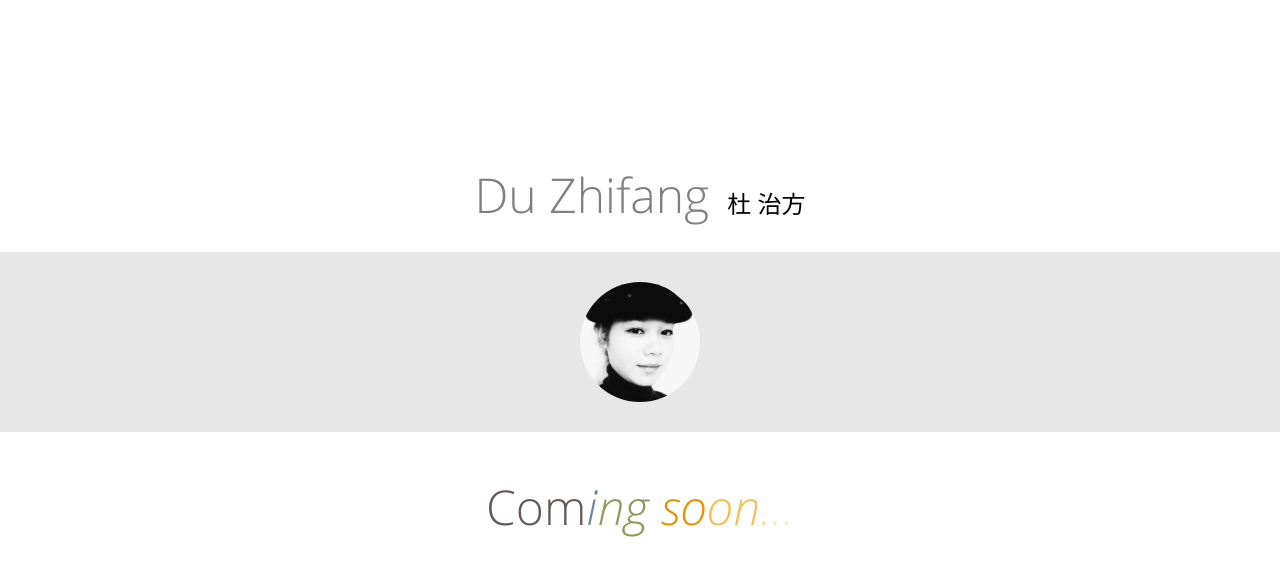
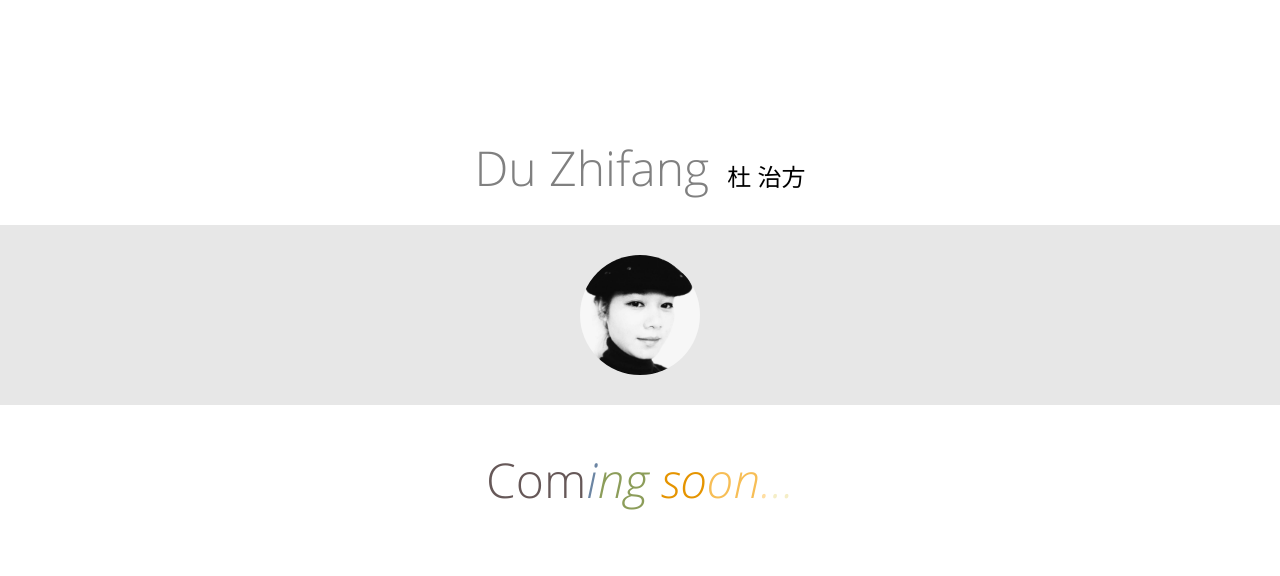
Before and after one commit to BarryLee/do_homepage, a website: page public/index.html in a window 1280 px wide. Drawn offline with nearby package versions, Linux system fonts and the light colour scheme.

Commit message:
Smartly place content to center

```diff
--- a/public/index.html
+++ b/public/index.html
@@ -71,7 +71,18 @@
     </div>
 <script>
 $(function () {
-    $('.vcenter').css("marginTop", "150px");
+    function placeContent() {
+      var winHeight = $(window).height();
+      var contentHeight = $('body').height();
+      var offsetTop = (winHeight - contentHeight)/2 - 70;
+      offsetTop = Math.min(150, Math.max(0, offsetTop));
+      $('.vcenter').css("marginTop", offsetTop + "px");
+    }
+
+    placeContent();
+
+    $(window).on('resize', placeContent);
+
     var colors = [
         'rgb(107, 133, 163)',
         'rgb(140, 157, 90)',
```
